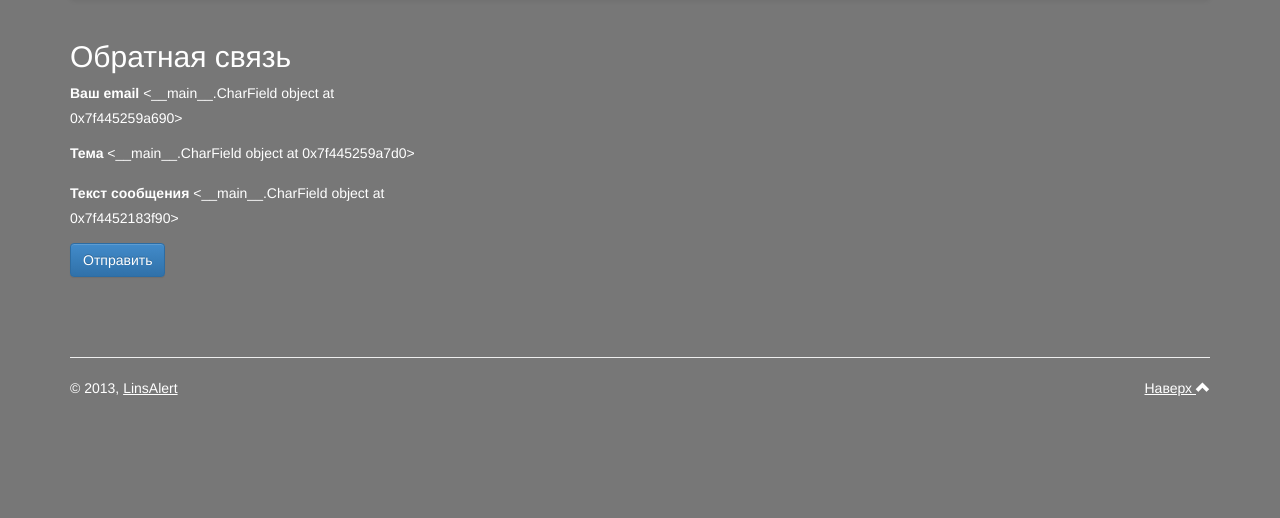
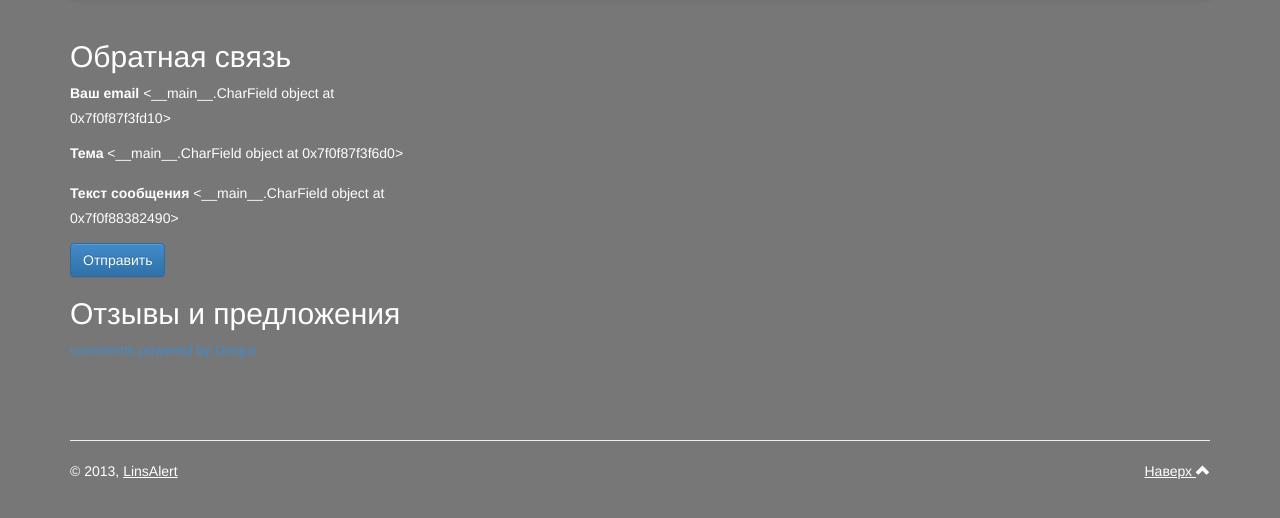
Before and after one commit to ShpuntiK/lins_alert, a Django app: page /contacts/ in a window 1280 px wide. Shown: the part 72-590 px from the top of the page. Run offline with Django 3.2, Linux system fonts and the light colour scheme; parts of the project's set-up code (start-up, migrations or seed data) failed here and were passed over; some libraries are stand-ins or nearby versions.

Commit message:
Fix html and add Disqus comments

```diff
--- a/app/templates/contacts.html
+++ b/app/templates/contacts.html
@@ -74,6 +74,22 @@
 				</div>
 				<button class="btn btn-primary" type="sumbit">Отправить</button>
 			</form>
+
+			<h2 class="form-sign-heading">Отзывы и предложения</h2>
+			<div id="disqus_thread"></div>
+			<script type="text/javascript">
+				/* * * CONFIGURATION VARIABLES: EDIT BEFORE PASTING INTO YOUR WEBPAGE * * */
+				var disqus_shortname = 'linsalert'; // required: replace example with your forum shortname
+				/* * * DON'T EDIT BELOW THIS LINE * * */
+				(function() {
+					var dsq = document.createElement('script'); dsq.type = 'text/javascript'; dsq.async = true;
+					dsq.src = '//' + disqus_shortname + '.disqus.com/embed.js';
+					(document.getElementsByTagName('head')[0] || document.getElementsByTagName('body')[0]).appendChild(dsq);
+				})();
+			</script>
+			<noscript>Please enable JavaScript to view the <a href="http://disqus.com/?ref_noscript">comments powered by Disqus.</a></noscript>
+			<a href="http://disqus.com" class="dsq-brlink">comments powered by <span class="logo-disqus">Disqus</span></a>
+
 		</div>
 	</div>
 </div>
```
Also changed, not shown: app/templates/settings.html (+10 -20 lines).
